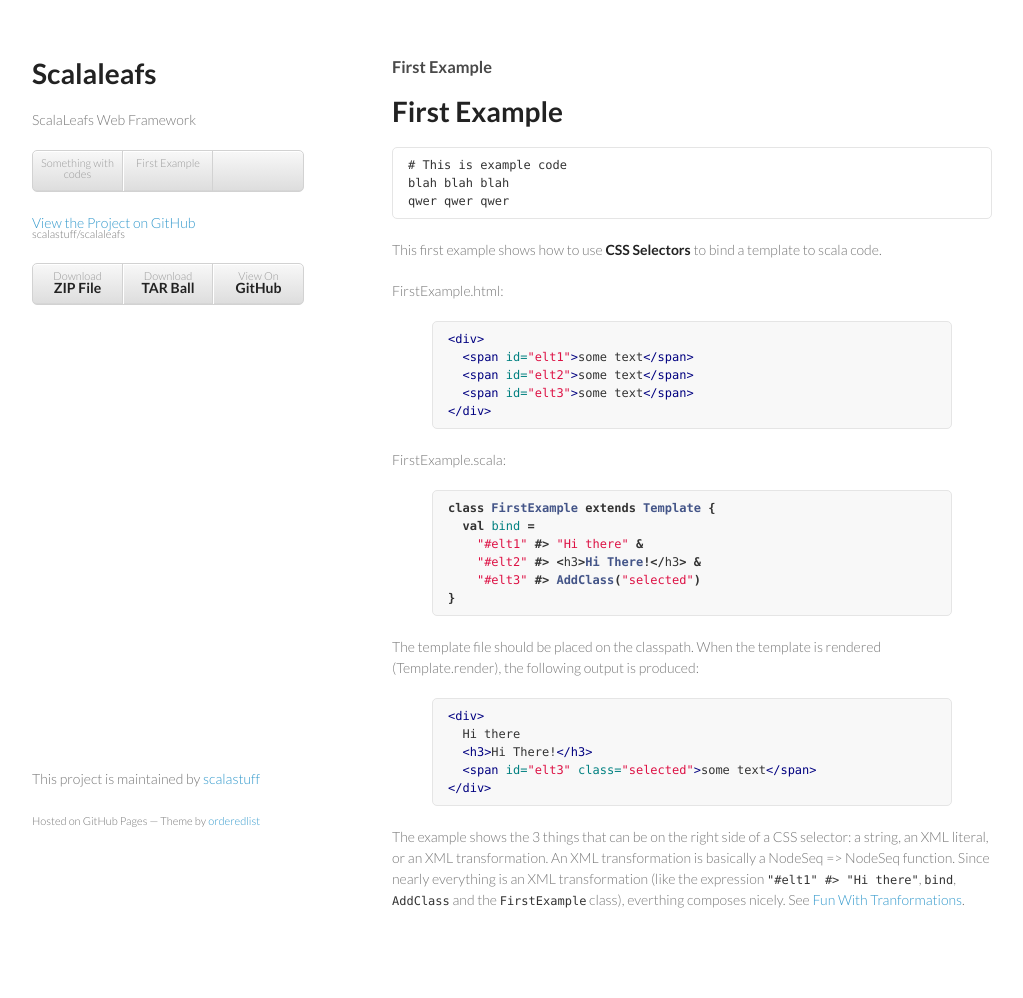
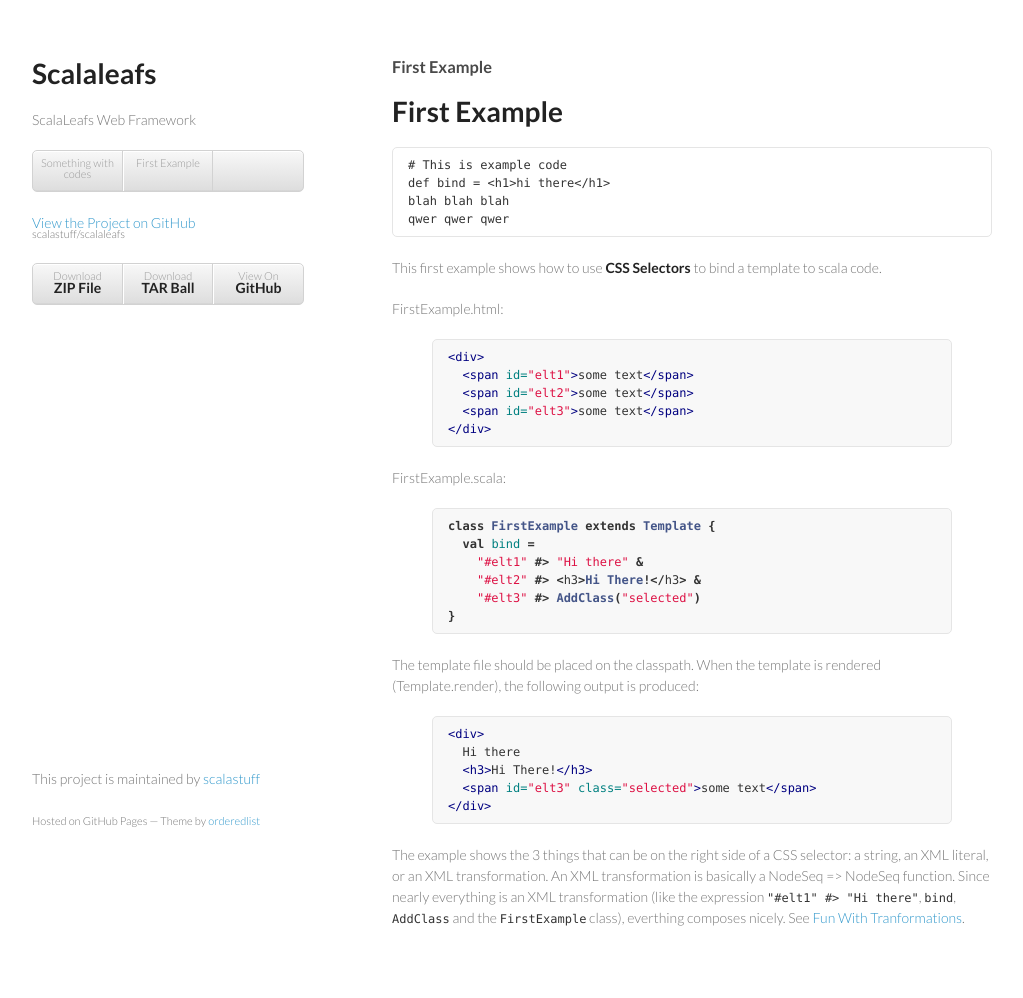
Before and after one commit to scalastuff/scalaleafs, a Jekyll site: the page built from first-steps.md, in a window 1280 px wide. Shown: the whole page, without its empty margins (128-1151 px from the left). Built offline with Jekyll 4.4.1, drawn with Linux system fonts in a browser that asks for light colours.

Commit message:
Updated first-steps.md

```diff
--- a/first-steps.md
+++ b/first-steps.md
@@ -6,8 +6,9 @@
 # First Example
 
 
-{:lang='bash'}
+{:lang='scala'}
     # This is example code
+    def bind = <h1>hi there</h1>
     blah blah blah
     qwer qwer qwer
 
```
